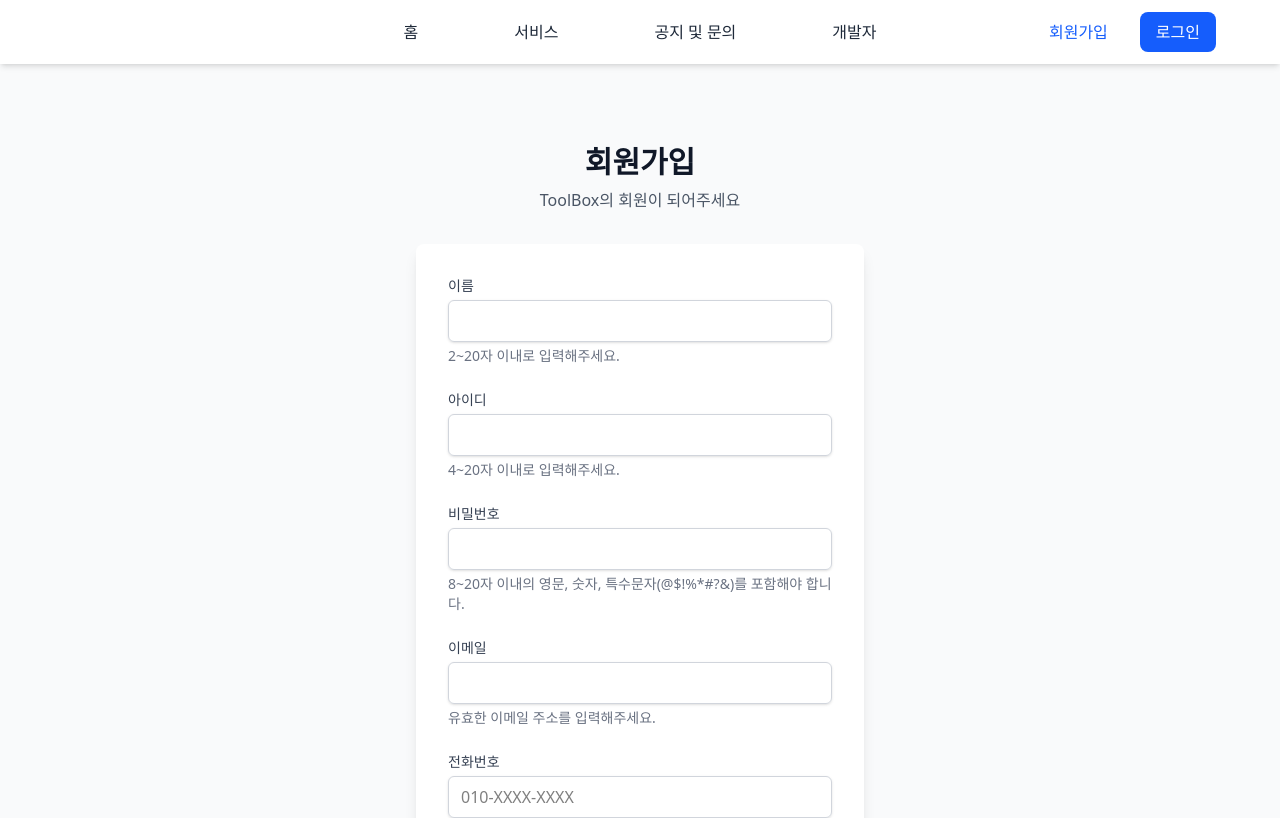
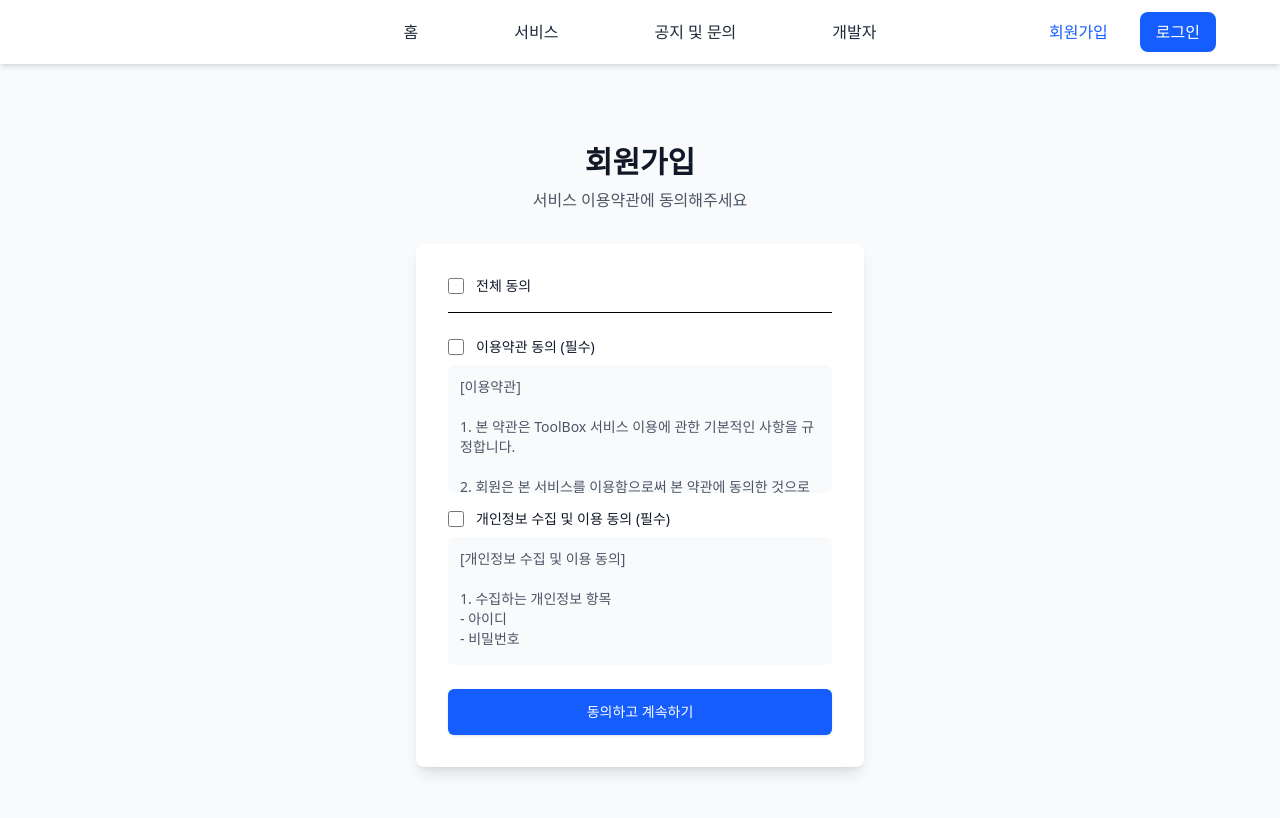
Before and after one commit to hoowave/toolbox-frontend, a React (Vite) app: page /signup in a window 1280 px wide. Shown: the top 818 px of the page. Built offline with nearby package versions, Linux system fonts and the light colour scheme.

Commit message:
add terms

```diff
--- a/src/pages/Login.tsx
+++ b/src/pages/Login.tsx
@@ -103,6 +103,14 @@ const Login = () => {
     }));
   };
 
+  const handleForgotPasswordClick = (e: React.MouseEvent) => {
+    e.preventDefault();
+    setToast({
+      type: 'info',
+      message: '현재 개발중인 기능입니다.'
+    });
+  };
+
   return (
     <motion.div
       initial={{ opacity: 0, y: 20 }}
@@ -191,9 +199,13 @@ const Login = () => {
               </p>
               <div className="text-sm text-gray-600">
                 비밀번호를 잊으셨나요?{' '}
-                <Link to="/forgot-password" className="text-blue-600 hover:text-blue-700 font-medium">
+                <a
+                  href="#"
+                  onClick={handleForgotPasswordClick}
+                  className="text-blue-600 hover:text-blue-700 font-medium"
+                >
                   비밀번호 찾기
-                </Link>
+                </a>
               </div>
             </div>
           </div>
--- a/src/pages/Profile.tsx
+++ b/src/pages/Profile.tsx
@@ -38,11 +38,6 @@ const Profile = () => {
             </div>
 
             <div>
-              <h3 className="text-lg font-medium text-gray-900 mb-2">사용자 권한</h3>
-              <p className="text-gray-600 bg-gray-50 p-4 rounded-lg">{user.role}</p>
-            </div>
-
-            <div>
               <h3 className="text-lg font-medium text-gray-900 mb-2">인증 토큰</h3>
               <div className="relative">
                 <pre className="text-sm text-gray-600 bg-gray-50 p-4 rounded-lg overflow-x-auto whitespace-pre-wrap break-all">
--- /dev/null
+++ b/src/pages/SignupTerms.tsx
@@ -0,0 +1,144 @@
+import { useState } from 'react';
+import { motion } from 'framer-motion';
+import { useNavigate } from 'react-router-dom';
+
+const SignupTerms = () => {
+  const navigate = useNavigate();
+  const [agreements, setAgreements] = useState({
+    terms: false,
+    privacy: false
+  });
+  const [error, setError] = useState<string | null>(null);
+
+  const handleCheckAll = (e: React.ChangeEvent<HTMLInputElement>) => {
+    setAgreements({
+      terms: e.target.checked,
+      privacy: e.target.checked
+    });
+    setError(null);
+  };
+
+  const handleCheck = (field: 'terms' | 'privacy') => (e: React.ChangeEvent<HTMLInputElement>) => {
+    setAgreements(prev => ({
+      ...prev,
+      [field]: e.target.checked
+    }));
+    setError(null);
+  };
+
+  const handleSubmit = (e: React.FormEvent) => {
+    e.preventDefault();
+    if (!agreements.terms || !agreements.privacy) {
+      setError('모든 약관에 동의해주세요.');
+      return;
+    }
+    navigate('/signup/form');
+  };
+
+  return (
+    <motion.div
+      initial={{ opacity: 0, y: 20 }}
+      animate={{ opacity: 1, y: 0 }}
+      transition={{ duration: 0.5 }}
+      className="min-h-screen py-12 px-4 sm:px-6 lg:px-8 bg-gray-50"
+    >
+      <div className="max-w-md mx-auto">
+        <div className="text-center mb-8">
+          <h2 className="text-3xl font-bold text-gray-900">회원가입</h2>
+          <p className="mt-2 text-gray-600">서비스 이용약관에 동의해주세요</p>
+        </div>
+
+        <motion.div
+          className="bg-white p-8 rounded-lg shadow-lg"
+          initial={{ scale: 0.95 }}
+          animate={{ scale: 1 }}
+          transition={{ duration: 0.3 }}
+        >
+          <form onSubmit={handleSubmit} className="space-y-6">
+            <div className="border-b pb-4">
+              <label className="flex items-center space-x-3">
+                <input
+                  type="checkbox"
+                  checked={agreements.terms && agreements.privacy}
+                  onChange={handleCheckAll}
+                  className="h-4 w-4 text-blue-600 rounded border-gray-300 focus:ring-blue-500"
+                />
+                <span className="text-sm font-medium text-gray-900">전체 동의</span>
+              </label>
+            </div>
+
+            <div className="space-y-4">
+              <div>
+                <label className="flex items-center space-x-3">
+                  <input
+                    type="checkbox"
+                    checked={agreements.terms}
+                    onChange={handleCheck('terms')}
+                    className="h-4 w-4 text-blue-600 rounded border-gray-300 focus:ring-blue-500"
+                  />
+                  <span className="text-sm font-medium text-gray-900">이용약관 동의 (필수)</span>
+                </label>
+                <div className="mt-2 p-3 bg-gray-50 rounded-md h-32 overflow-auto text-sm text-gray-600 whitespace-pre-line">
+                  {`[이용약관]
+
+1. 본 약관은 ToolBox 서비스 이용에 관한 기본적인 사항을 규정합니다.
+
+2. 회원은 본 서비스를 이용함으로써 본 약관에 동의한 것으로 간주됩니다.
+
+3. 서비스의 특성상 일부 기능은 회원가입 없이도 이용 가능합니다.
+
+4. 회원은 본인의 계정 정보를 안전하게 관리할 책임이 있습니다.
+
+5. 서비스 이용 중 발생하는 모든 책임은 회원 본인에게 있습니다.`}
+                </div>
+              </div>
+
+              <div>
+                <label className="flex items-center space-x-3">
+                  <input
+                    type="checkbox"
+                    checked={agreements.privacy}
+                    onChange={handleCheck('privacy')}
+                    className="h-4 w-4 text-blue-600 rounded border-gray-300 focus:ring-blue-500"
+                  />
+                  <span className="text-sm font-medium text-gray-900">개인정보 수집 및 이용 동의 (필수)</span>
+                </label>
+                <div className="mt-2 p-3 bg-gray-50 rounded-md h-32 overflow-auto text-sm text-gray-600 whitespace-pre-line">
+                  {`[개인정보 수집 및 이용 동의]
+
+1. 수집하는 개인정보 항목
+   - 아이디
+   - 비밀번호
+
+2. 수집 및 이용목적
+   - 서비스 제공 및 회원 관리
+   - 서비스 이용 기록 관리
+
+3. 보유 및 이용기간
+   - 회원 탈퇴 시까지
+
+4. 동의를 거부할 권리가 있으며, 동의 거부 시 회원가입이 제한됩니다.
+
+5. 수집된 개인정보는 암호화되어 안전하게 보관됩니다.`}
+                </div>
+              </div>
+            </div>
+
+            {error && (
+              <p className="text-sm text-red-600 mt-2">{error}</p>
+            )}
+
+            <button
+              type="submit"
+              className="w-full flex justify-center py-3 px-4 border border-transparent rounded-md shadow-sm text-sm font-medium text-white bg-blue-600 hover:bg-blue-700 focus:outline-none focus:ring-2 focus:ring-offset-2 focus:ring-blue-500 transition-colors"
+            >
+              동의하고 계속하기
+            </button>
+          </form>
+        </motion.div>
+      </div>
+    </motion.div>
+  );
+};
+
+export default SignupTerms;
--- a/src/router/Router.tsx
+++ b/src/router/Router.tsx
@@ -13,6 +13,7 @@ import Faq from '../pages/FAQ';
 import BoardDetail from '../pages/BoardDetail';
 import NotFound from '../pages/NotFound';
 import BoardWrite from '../pages/BoardWrite';
+import SignupTerms from '../pages/SignupTerms';
 
 const Router = () => {
   return (
@@ -22,21 +23,31 @@ const Router = () => {
       <Route path="/apiTest" element={<ApiTest />} />
 
       {/* Notice 라우트 */}
-      <Route path="/notice" element={<Navigate to="/notice/1" replace />} />
-      <Route path="/notice/:page" element={<Notice />} />
-      <Route path="/notice/details/:id" element={<BoardDetail />} />
+      <Route path="/notice">
+        <Route index element={<Navigate to="/notice/1" replace />} />
+        <Route path=":page" element={<Notice />} />
+        <Route path="details/:id" element={<BoardDetail />} />
+      </Route>
 
       {/* Contact 라우트 */}
-      <Route path="/contact" element={<Navigate to="/contact/1" replace />} />
-      <Route path="/contact/:page" element={<Contact />} />
-      <Route path="/contact/details/:id" element={<BoardDetail />} />
-      <Route path="/contact/write" element={<BoardWrite />} />
+      <Route path="/contact">
+        <Route index element={<Navigate to="/contact/1" replace />} />
+        <Route path=":page" element={<Contact />} />
+        <Route path="details/:id" element={<BoardDetail />} />
+        <Route path="write" element={<BoardWrite />} />
+      </Route>
 
       <Route path="/faq" element={<Faq />} />
       <Route path="/about" element={<About />} />
       <Route path="/login" element={<Login />} />
-      <Route path="/signup" element={<SignUp />} />
-      <Route path="/signup/success" element={<SignUpSuccess />} />
+
+      {/* Signup 라우트 */}
+      <Route path="/signup">
+        <Route index element={<SignupTerms />} />
+        <Route path="form" element={<SignUp />} />
+        <Route path="success" element={<SignUpSuccess />} />
+      </Route>
+
       <Route path="/profile" element={<Profile />} />
 
       {/* 404 페이지 */}
```
Also changed, not shown: src/pages/Index.tsx (+32 -10 lines), 1 other file (tests, documents, lock files or other folders).
